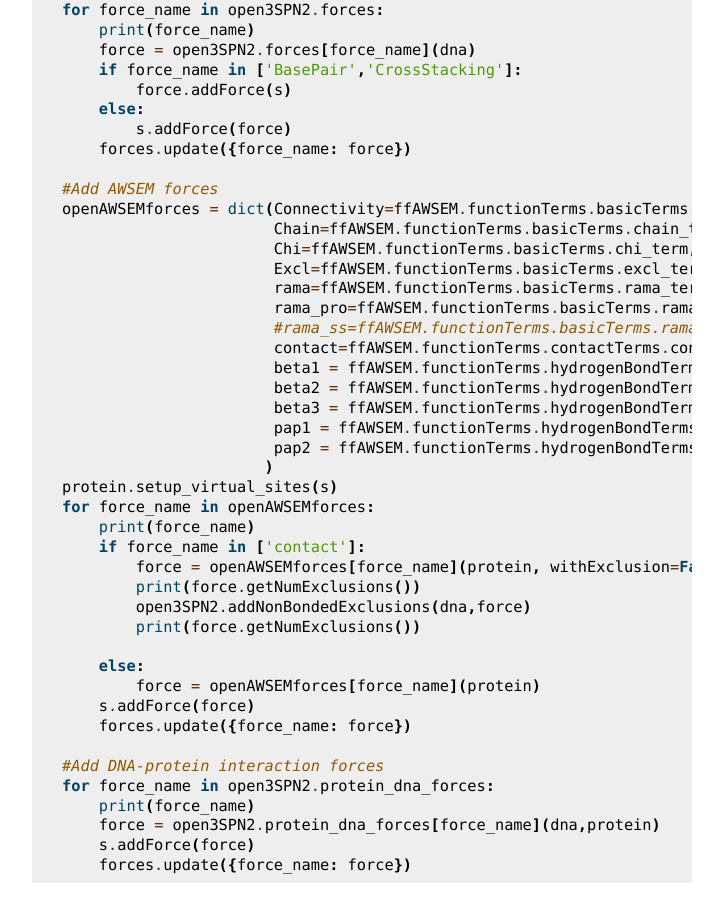
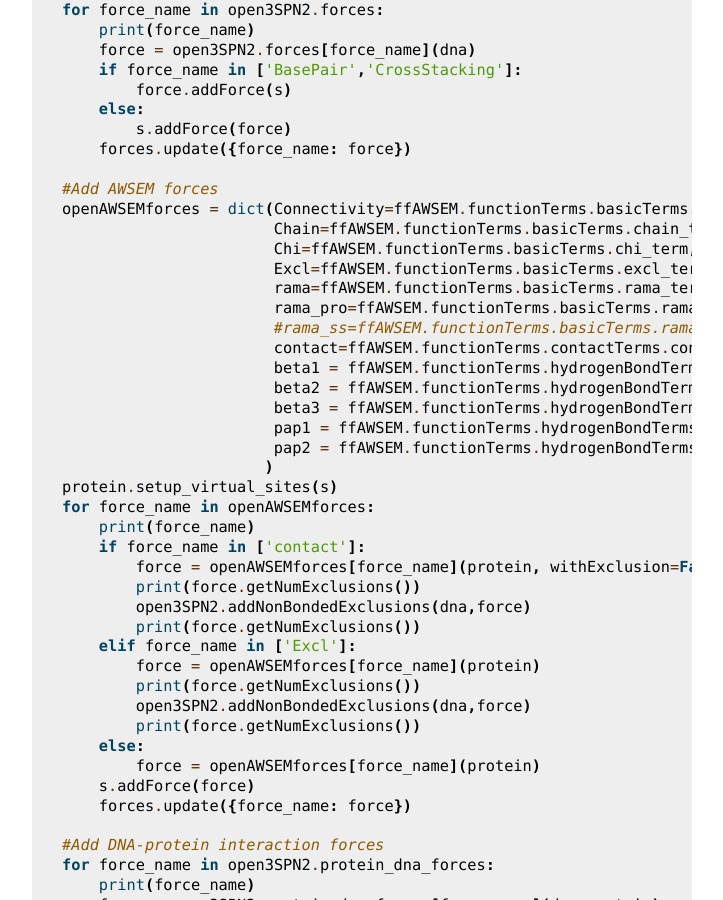
Before and after one commit to cabb99/open3spn2, a Sphinx documentation site: the page built from docs/source/tutorial.rst, in a window 1280 px wide and 900 px high, scrolled down 4564 px. Shown: the whole window, without its empty margins (388-1111 px from the left). Built offline with Sphinx 7.4.7, drawn with Linux system fonts in a browser that asks for light colours.

Commit message:
Update tutorial.rst

```diff
--- a/docs/source/tutorial.rst
+++ b/docs/source/tutorial.rst
@@ -265,7 +265,7 @@ Then add the forces
     openAWSEMforces = dict(Connectivity=ffAWSEM.functionTerms.basicTerms.con_term,
                            Chain=ffAWSEM.functionTerms.basicTerms.chain_term,
                            Chi=ffAWSEM.functionTerms.basicTerms.chi_term,
-                           Excl=ffAWSEM.functionTerms.basicTerms.excl_term,
+                           Excl=ffAWSEM.functionTerms.basicTerms.excl_term_v2,
                            rama=ffAWSEM.functionTerms.basicTerms.rama_term,
                            rama_pro=ffAWSEM.functionTerms.basicTerms.rama_proline_term,
                            #rama_ss=ffAWSEM.functionTerms.basicTerms.rama_ssweight_term,
@@ -284,7 +284,11 @@ Then add the forces
             print(force.getNumExclusions())
             open3SPN2.addNonBondedExclusions(dna,force)
             print(force.getNumExclusions())
-
+        elif force_name in ['Excl']:
+            force = openAWSEMforces[force_name](protein)
+            print(force.getNumExclusions())
+            open3SPN2.addNonBondedExclusions(dna,force)
+            print(force.getNumExclusions())
         else:
             force = openAWSEMforces[force_name](protein)
         s.addForce(force)
```
